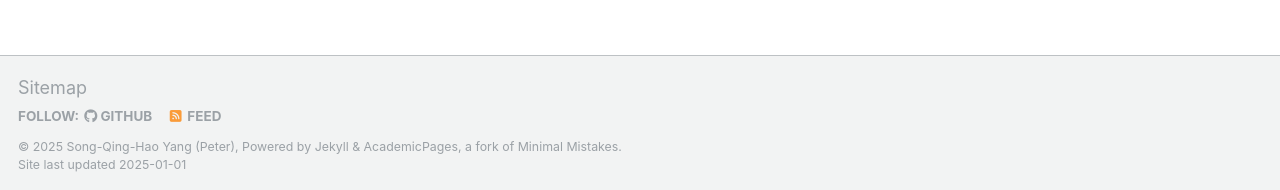
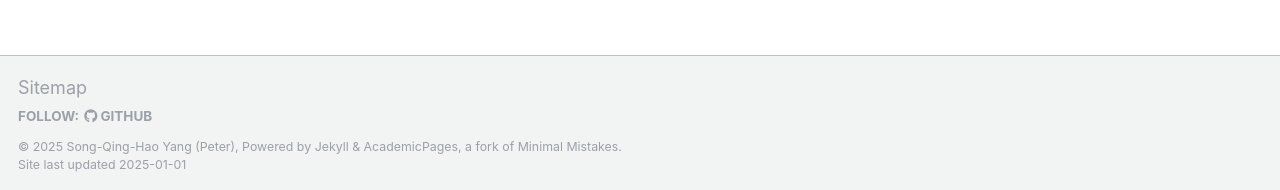
Before and after one commit to SongQingHao-Yang/SongQingHao-Yang.github.io, a Jekyll site: the page built from _pages/about.md, in a window 1280 px wide and 900 px high, scrolled down 769 px. Shown: the part 707-897 px from the top of the window. Built offline with Jekyll 4.4.1, drawn with Linux system fonts in a browser that asks for light colours; some web fonts are replaced.

Commit message:
Update footer.html

```diff
--- a/_includes/footer.html
+++ b/_includes/footer.html
@@ -12,9 +12,9 @@
     {% if site.author.bitbucket %}
       <li><a href="http://bitbucket.org/{{ site.author.bitbucket }}"><i class="fab fa-bitbucket" aria-hidden="true"></i> Bitbucket</a></li>
     {% endif %}
-    {% if site.atom_feed.hide != true %}
+<!--     {% if site.atom_feed.hide != true %}
     <li><a href="{% if site.atom_feed.path %}{{ site.atom_feed.path }}{% else %}{{ base_path }}/feed.xml{% endif %}"><i class="fa fa-fw fa-rss-square" aria-hidden="true"></i> {{ site.data.ui-text[site.locale].feed_label | default: "Feed" }}</a></li>
-    {% endif %}
+    {% endif %} -->
   </ul>
 </div>
 {% endif %}
```
